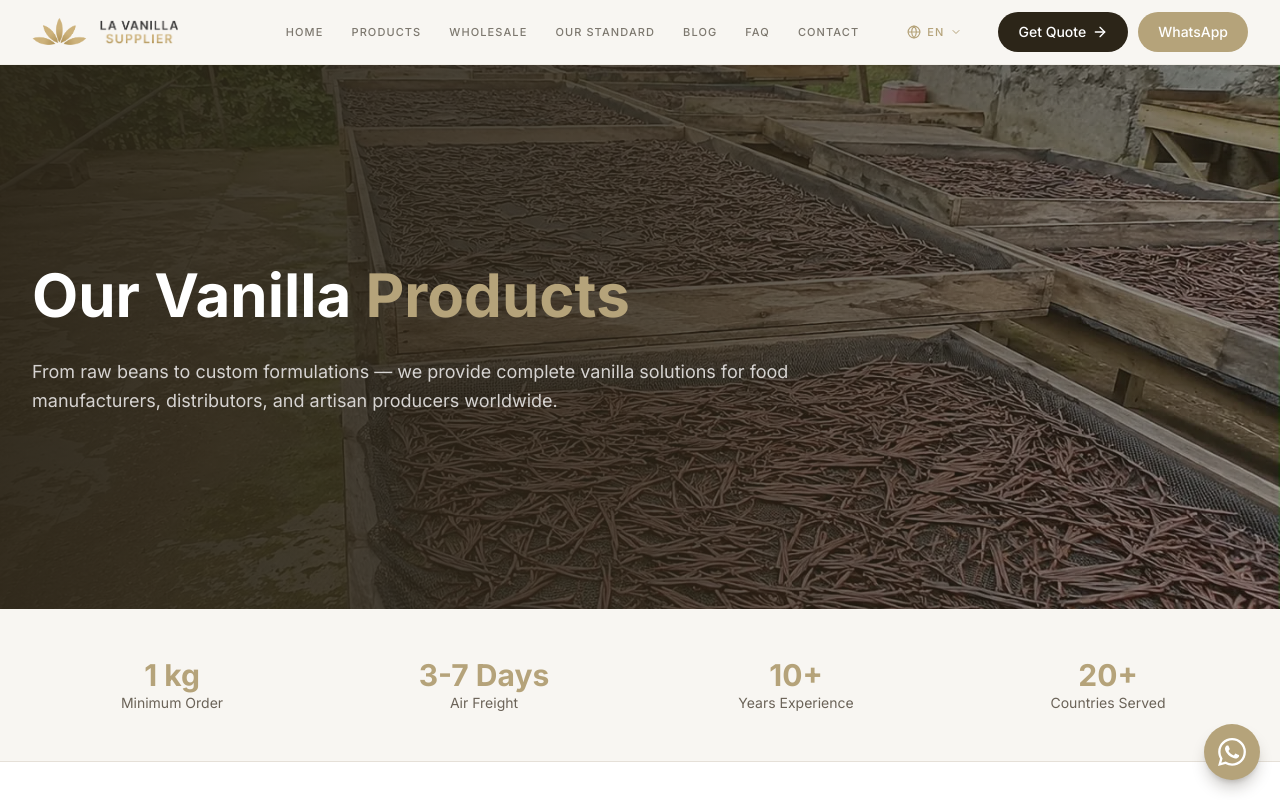
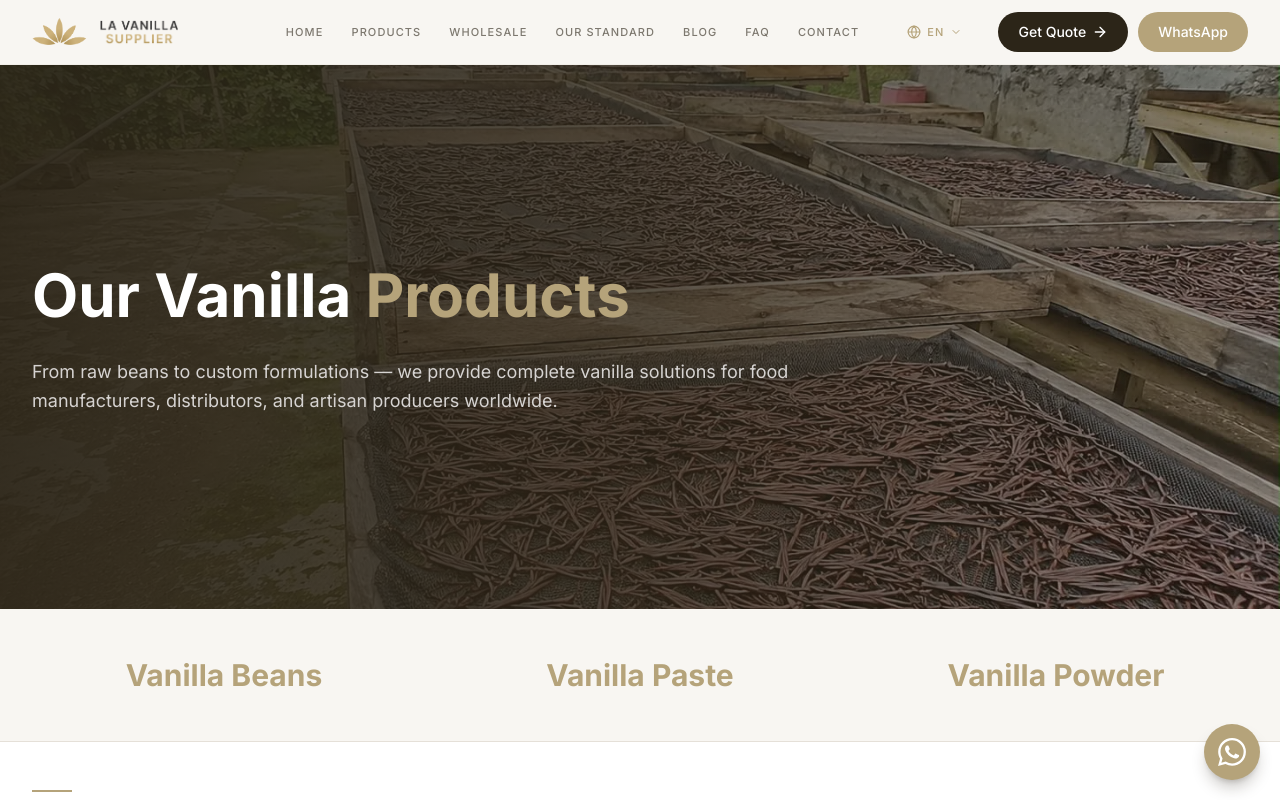
Before and after one commit to irfanmulachela-glitch/vanilla, a Next.js app: page /products in a window 1280 px wide. Shown: the top 800 px of the page. Built offline with nearby package versions, Linux system fonts and the light colour scheme.

Commit message:
ui: products strip shows three product jump links instead of stats

```diff
--- a/src/app/products/page.tsx
+++ b/src/app/products/page.tsx
@@ -83,20 +83,22 @@ export default function ProductsPage() {
         </div>
       </section>
 
-      {/* Stats Bar */}
-      <section aria-label="Key figures" className="bg-[#F8F6F2] border-b border-[#E5E0D8]">
+      {/* Product Jump Strip */}
+      <section aria-label="Product lines" className="bg-[#F8F6F2] border-b border-[#E5E0D8]">
         <div className="max-w-7xl mx-auto px-4 sm:px-6 lg:px-8 py-12">
-          <div className="grid grid-cols-2 md:grid-cols-4 gap-8 text-center">
-            {[
-              { value: "1 kg", label: "Minimum Order" },
-              { value: "3-7 Days", label: "Air Freight" },
-              { value: "10+", label: "Years Experience" },
-              { value: "20+", label: "Countries Served" },
-            ].map((stat) => (
-              <div key={stat.label}>
-                <p className="text-3xl font-bold text-[#B5A37A]">{stat.value}</p>
-                <p className="text-sm text-[#6B6358]">{stat.label}</p>
-              </div>
+          <div className="grid grid-cols-1 sm:grid-cols-3 gap-4 sm:gap-8 text-center">
+            {siteConfig.products.map((product) => (
+              <a
+                key={product.id}
+                href={`#${product.id}`}
+                className="text-2xl sm:text-3xl font-bold text-[#B5A37A] hover:text-[#2C2518] transition-colors"
+              >
+                {product.category === "beans"
+                  ? "Vanilla Beans"
+                  : product.category === "paste"
+                  ? "Vanilla Paste"
+                  : "Vanilla Powder"}
+              </a>
             ))}
           </div>
         </div>
@@ -115,7 +117,8 @@ export default function ProductsPage() {
             {siteConfig.products.map((product, index) => (
               <div
                 key={product.id}
-                className={`grid lg:grid-cols-2 gap-12 items-center`}
+                id={product.id}
+                className={`grid lg:grid-cols-2 gap-12 items-center scroll-mt-24`}
               >
                 {/* Image */}
                 <div className={`${index % 2 === 1 ? "lg:order-2" : ""}`}>
```
